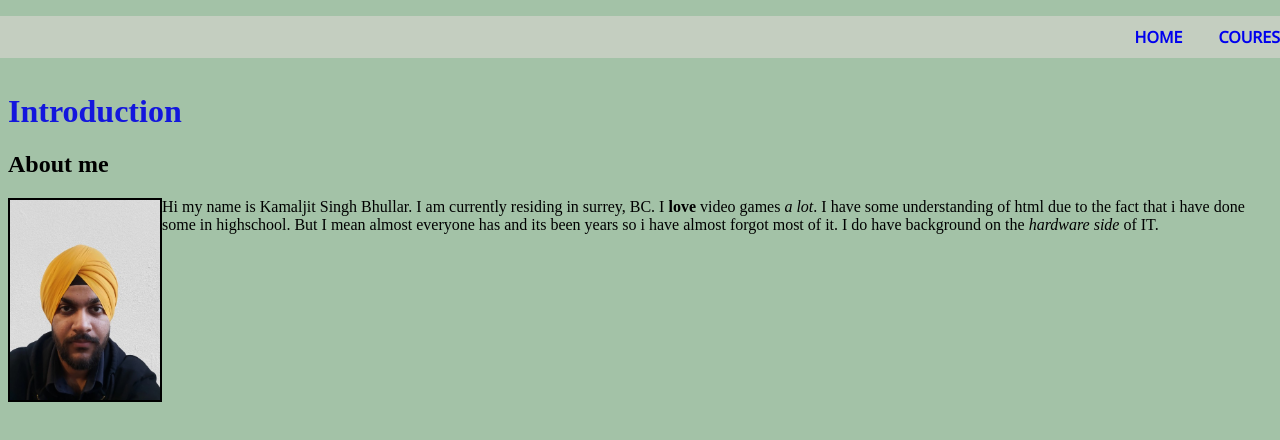
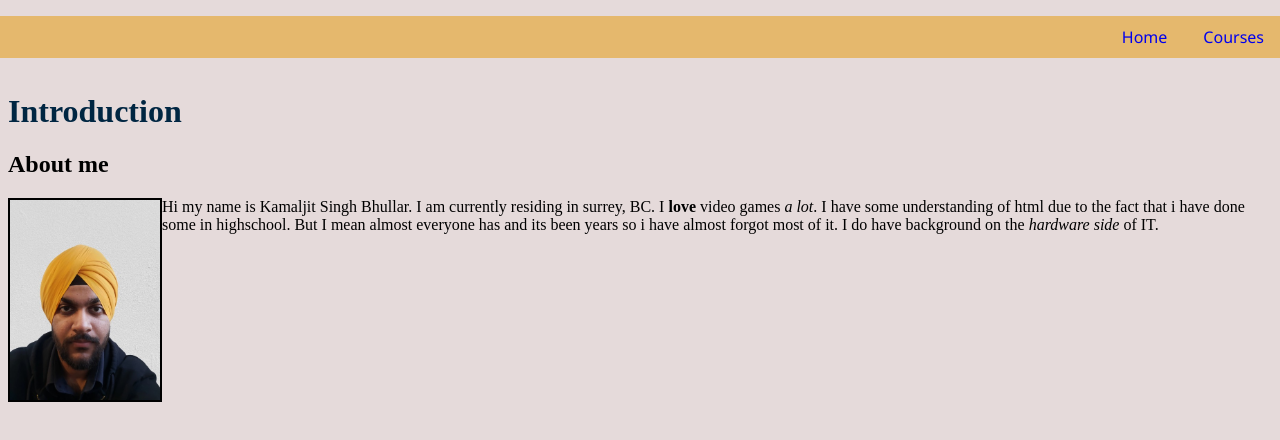
Before and after one commit to kamaljitSB/1620-personal-website, a plain HTML site: page Pages/about.html in a window 1280 px wide. Drawn offline with Linux system fonts and the light colour scheme.

Commit message:
finally finished all the small color changes and css settings

```diff
--- a/CSS/style.css
+++ b/CSS/style.css
@@ -1,16 +1,16 @@
 
 body{
-    background-color: #a3c2a7;
+    background-color: #E5DADA;
         float: left;
 }
 
   h1 {
-    color: #1316dd;
+    color: #002642;
     padding-top: 5%;
   }
 
   ul{
-    background-color: rgb(229,218,218,0.5);
+    background-color: rgb(229,149,0,0.5);
   }
 
   .menu{
@@ -41,22 +41,21 @@ body{
 
   .nav li{
     float: right;
-    margin-left: 16px;
+    margin-right: 16px;
     list-style: none;
+    font-family: 'Noto Sans', sans-serif;
   }
 
   .nav-main li{
-    float: left;
-    margin-left: 10px;
+    float: right;
+    margin-right: 15px;
     list-style: none;
     font-family: 'Noto Sans', sans-serif;
   }
 
   .nav li a{
     font-family: 'Noto Sans', sans-serif;
-    font-size: 16px;
-    font-weight: bold;
-    text-transform: uppercase;
+
   }
 
 .info{
@@ -79,5 +78,5 @@ a:link{
 
 a:hover{
     text-decoration: none;
-    color: rgba(200,137,28,1);
+    color: #002642;
 }
--- a/Pages/about.html
+++ b/Pages/about.html
@@ -12,12 +12,12 @@
 <body>
     <header class="menu-area">
         <ul class="nav">
-            <div class="menu">
+            <nav class="menu">
                 <ul>
-                <li ><a href="./courses.html">Coures</a></li>
+                <li ><a href="./courses.html">Courses</a></li>
                 <li ><a href="../index.html">Home</a></li>
                 </ul>
-            </div>
+            </nav>
         </ul>
     </header>
 
```
Also changed, not shown: Pages/courses.html (+3 -3 lines), index.html (+1 -1 lines).
